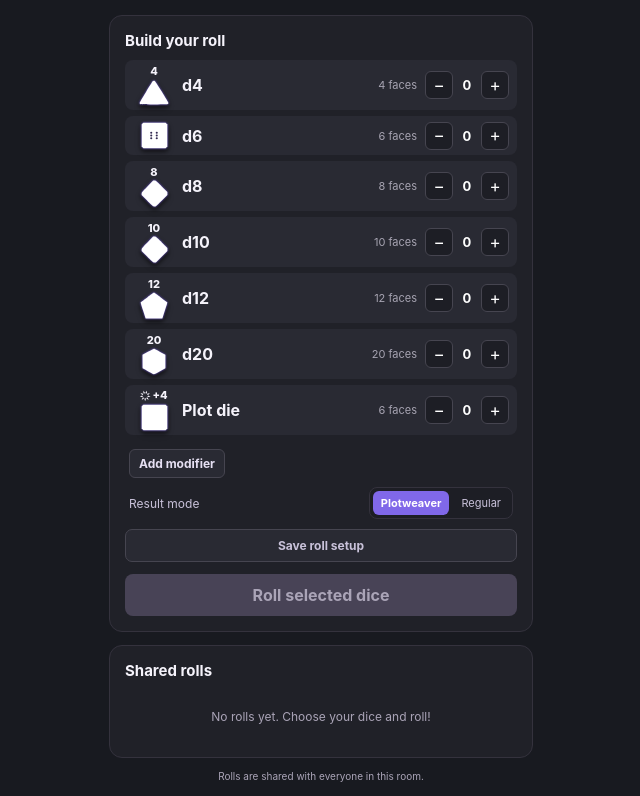
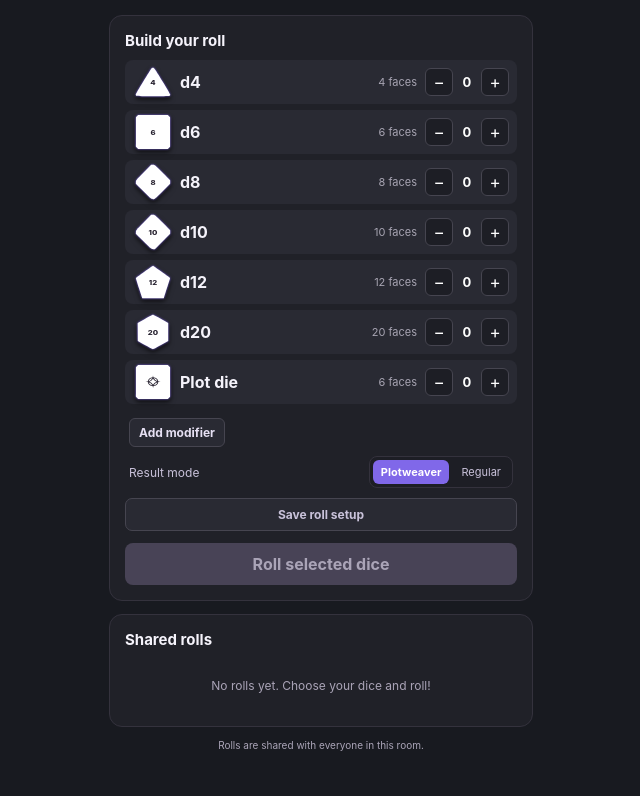
Before and after one commit to yaalhs/owlbear_2d_roller, a website built with Vite: page index.html in a window 1280 px wide. Shown: the part 68-864 px from the top of the page, without its empty margins (319-959 px from the left). After the commit the page ends 833 px from the top, so only its background shows below. Built offline with nearby package versions, Linux system fonts and the light colour scheme; what @owlbear-rodeo/sdk would draw is missing.

Commit message:
update 15.3 fixing font size and placement

```diff
--- a/src/main.ts
+++ b/src/main.ts
@@ -66,36 +66,20 @@ function buildDiceControls(): void {
     const identity = document.createElement("div");
     identity.className = "die-identity";
 
-    const pickerMarker = document.createElement("span");
-    pickerMarker.className = "die-picker-marker";
-
     const maximumFace =
       die.id === "plot"
-        ? die.faces[die.faces.length - 1]
+        ? die.faces.find((face) => face.value === "Opportunity") ?? die.faces[0]
         : die.faces.reduce((maximum, face) =>
             Number(face.value) > Number(maximum.value) ? face : maximum,
           );
-    const isPipDie = die.id === "d6";
-    if (!isPipDie) {
-      const maximumValue = document.createElement("span");
-      maximumValue.className = "die-picker-value";
-      maximumValue.append(createDieResult(die.id, maximumFace.value));
-      pickerMarker.append(maximumValue);
-    }
-
-    const shape = createDieGraphic(
-      die,
-      "",
-      isPipDie ? maximumFace : undefined,
-    );
+    const shape = createDieGraphic(die, maximumFace.value);
     shape.classList.add("die-shape-preview");
     shape.setAttribute("aria-hidden", "true");
-    pickerMarker.append(shape);
 
     const title = document.createElement("span");
     title.className = "die-name";
     title.textContent = die.name;
-    identity.append(pickerMarker, title);
+    identity.append(shape, title);
 
     const description = document.createElement("span");
     description.className = "die-description";
--- a/src/style.css
+++ b/src/style.css
@@ -353,44 +353,6 @@ h2 {
   height: 43px;
 }
 
-.die-picker-marker {
-  display: flex;
-  width: 38px;
-  flex: 0 0 38px;
-  flex-direction: column;
-  align-items: center;
-  justify-content: flex-end;
-  gap: 1px;
-}
-
-.die-picker-value {
-  display: grid;
-  height: 14px;
-  place-items: center;
-  font-size: 11px;
-  font-weight: 800;
-  line-height: 1;
-}
-
-.die-picker-value .die-result {
-  position: static;
-  max-width: none;
-  color: inherit;
-  font-size: inherit;
-  text-shadow: none;
-  transform: none;
-}
-
-.die-picker-value .die-result-complication {
-  font-size: 9px;
-}
-
-.die-picker-marker .die-shape-preview {
-  width: 30px;
-  height: 27px;
-  flex: 0 0 27px;
-}
-
 .die-shape-preview .die-result {
   font-size: 9px;
 }
--- a/src/toast.css
+++ b/src/toast.css
@@ -79,7 +79,11 @@ body {
 }
 
 .toast-face.plot-die-graphic .die-result-complication {
-  font-size: 9px;
+  font-size: 7px;
+}
+
+.toast-face.plot-die-graphic .die-result-complication .plot-dingbat {
+  font-size: 10px;
 }
 
 .toast-total {
```
Also changed, not shown: README.md, public/manifest.json.
